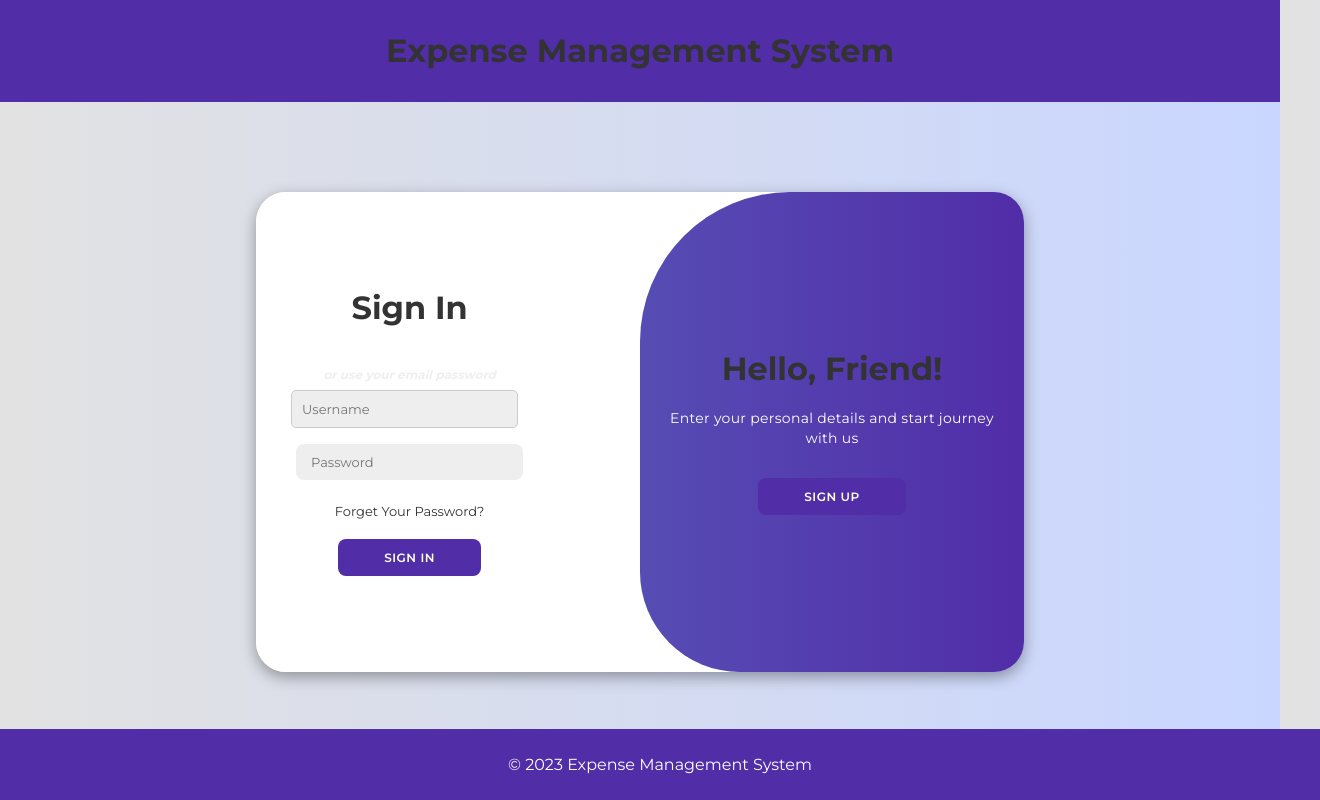
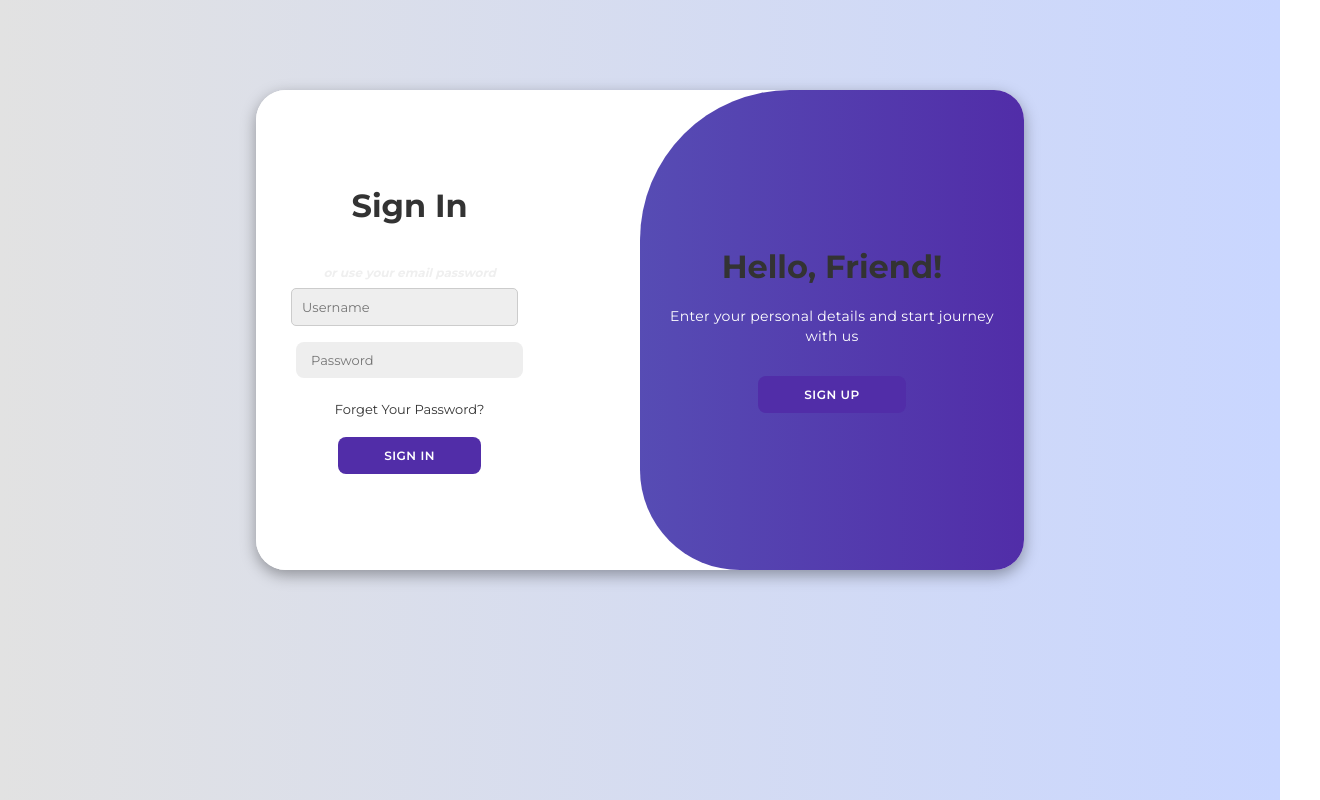
Before and after one commit to abgupta09/Expense-monitoring-System., a React (Create React App) app in the folder frontend/: page / in a window 1280 px wide. Shown: the top 800 px of the page, 1320 px wide, since content can reach past the window. Built offline with nearby package versions, Linux system fonts and the light colour scheme.

Commit message:
removed global header an nav bar

```diff
--- a/frontend/src/App.js
+++ b/frontend/src/App.js
@@ -1,7 +1,5 @@
 import React from 'react';
 import { BrowserRouter as Router, Route, Routes } from 'react-router-dom';
-import GlobalHeader from './components/GlobalHeader';
-import Footer from './components/Footer';
 import PersonalExpenseManager from './components/PersonalExpenseManager';
 import LoginPage from './components/LoginPage';
 import RegisterPage from './components/RegisterPage';
@@ -10,14 +8,14 @@ import GroupExpenseManager from './components/GroupExpenseManager';
 function App() {
     return (
         <Router>
-            <GlobalHeader />
+
             <Routes>
                 <Route path="/" element={<LoginPage />} />
                 <Route path="/register" element={<RegisterPage />} />
                 <Route path="/personal" element={<PersonalExpenseManager />} />
                 <Route path="/groups" element={<GroupExpenseManager />} />
             </Routes>
-            <Footer />
+
         </Router>
     );
 }
```
